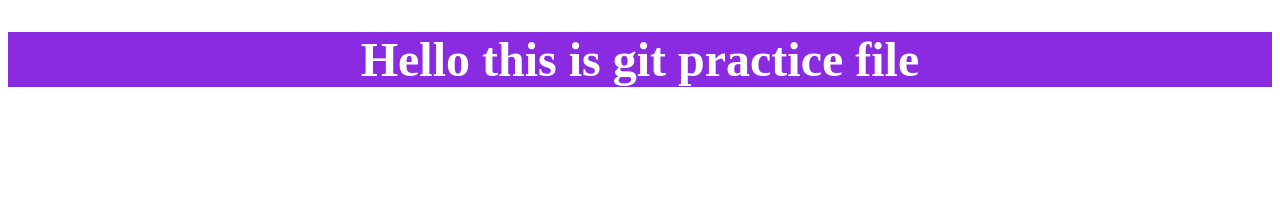
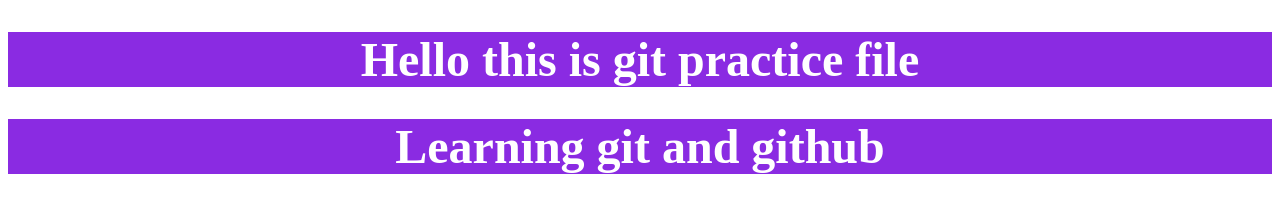
Before and after one commit to Aradhana07/Git_File, a plain HTML site: page index.html in a window 1280 px wide. Drawn offline with Linux system fonts and the light colour scheme.

Commit message:
added heading

```diff
--- a/index.html
+++ b/index.html
@@ -8,5 +8,6 @@
 </head>
 <body>
    <h1>Hello this is git practice file</h1>
+   <h1>Learning git and github</h1>
 </body>
 </html>
```
